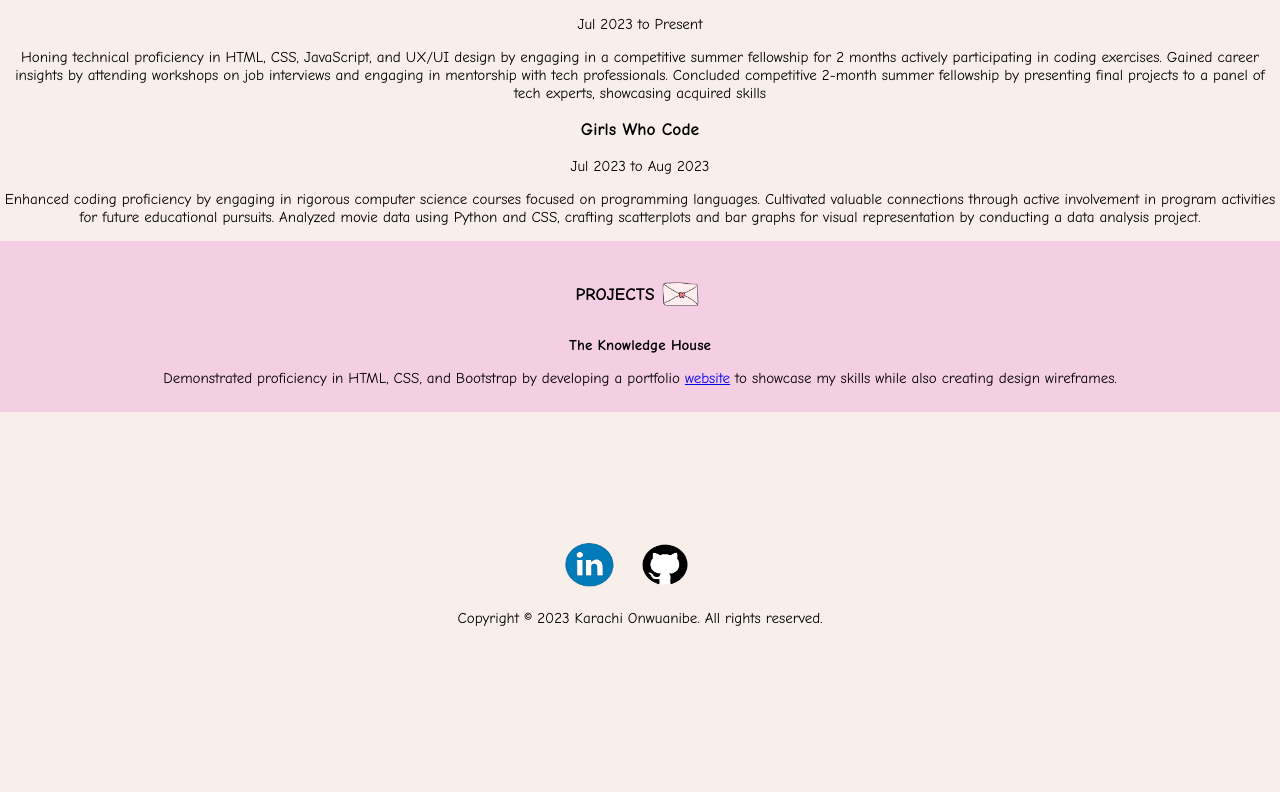
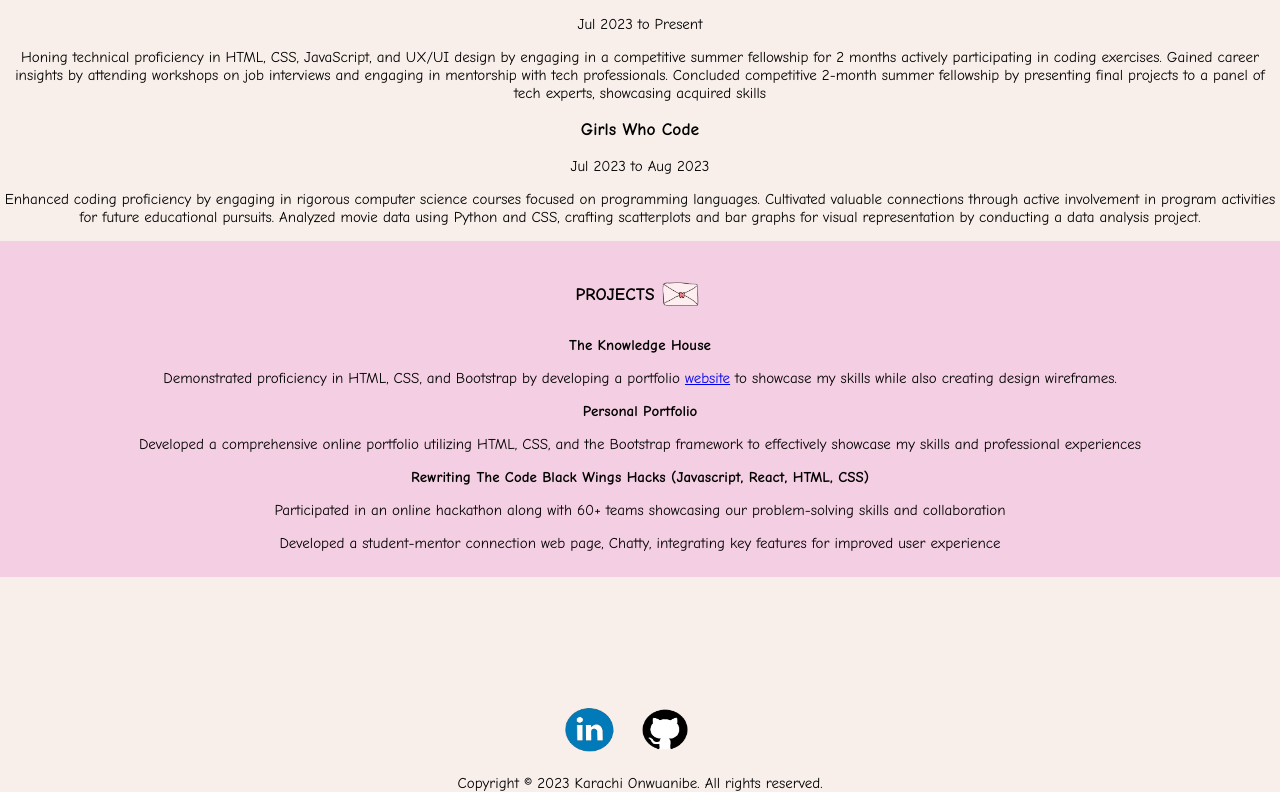
Before and after one commit to karachi01/website-page, a plain HTML site: page index.html in a window 1280 px wide. Shown: the part 842-1634 px from the top of the page. Before the commit the page ends 1469 px from the top, so only its background shows below. Drawn offline with Linux system fonts and the light colour scheme; a script that the page names is missing.

Commit message:
Update index.html

```diff
--- a/index.html
+++ b/index.html
@@ -76,8 +76,8 @@
         <p>Python </p>
         <p>HTML/CSS</p>
         <p>Java</p>
-         <p>SwiftUI Framework</p>
-         <p>Bootstrap Framework</p>
+        <p>SwiftUI Framework</p>
+        <p>Bootstrap Framework</p>
       </div>
 
 
@@ -107,6 +107,12 @@
 
         <p><strong>The Knowledge House</strong></p>
         <p>Demonstrated proficiency in HTML, CSS, and Bootstrap by developing a portfolio <a href="https://final-project-kkcf.laureeez.repl.co/">website</a> to showcase my skills while also creating design wireframes.</p>
+        <p><strong>Personal Portfolio</strong></p>
+        <p>Developed a comprehensive online portfolio utilizing HTML, CSS, and the Bootstrap framework to effectively showcase my skills and professional experiences</p>
+        <p><strong>Rewriting The Code Black Wings Hacks (Javascript, React, HTML, CSS)</strong></p>
+        <p>Participated in an online hackathon along with 60+ teams showcasing our problem-solving skills and collaboration</p>
+        <p>Developed a student-mentor connection web page, Chatty, integrating key features for improved user experience</p>
+
       </div>
       <script src="https://replit.com/public/js/replit-badge-v2.js" theme="dark" position="bottom-right"></script>
 
```
